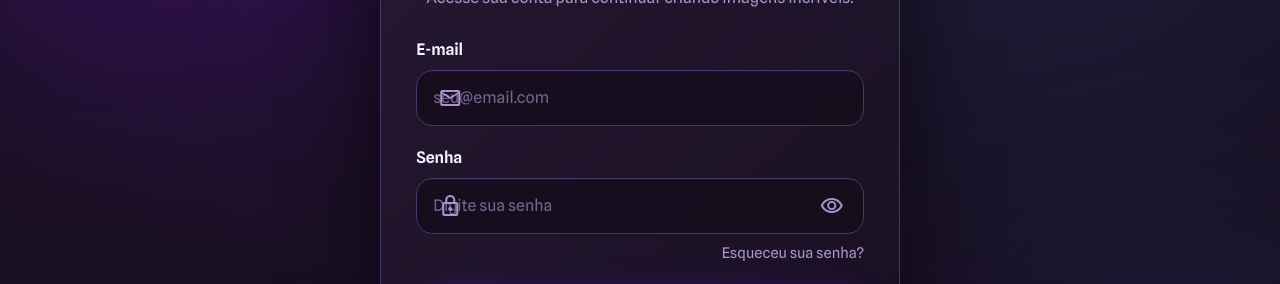
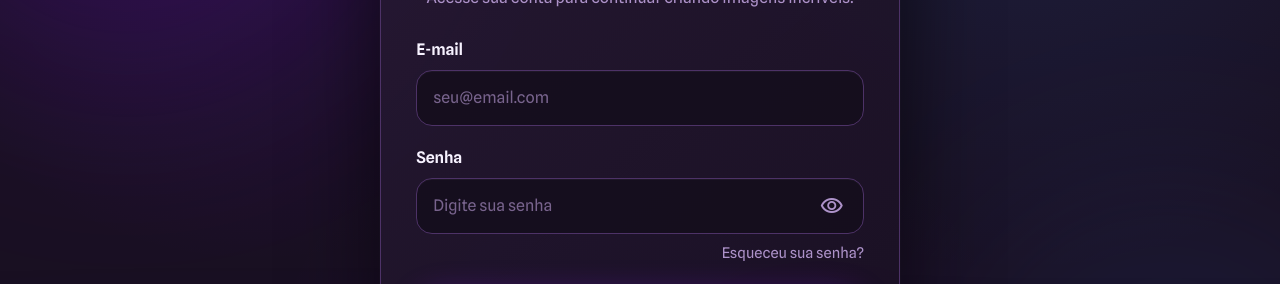
Before and after one commit to ingridesouza/ImagAIne, a React app in the folder frontend/: page /login in a window 1280 px wide. Shown: the part 283-567 px from the top of the page. Built offline with nearby package versions, Linux system fonts and the light colour scheme; no server answers; the HTML template or start-up script is replaced by a standard one.

Commit message:
Remove icons from LoginForm and adjust input padding
Removed the email and password icons from the LoginForm component and updated the input field padding in global.css to reflect the absence of icons.

```diff
--- a/frontend/src/features/auth/components/LoginForm.tsx
+++ b/frontend/src/features/auth/components/LoginForm.tsx
@@ -58,9 +58,6 @@ export const LoginForm = () => {
       <div className="auth-field">
         <label htmlFor="email">E-mail</label>
         <div className="auth-input">
-          <span className="auth-input__icon material-symbols-outlined" aria-hidden>
-            mail
-          </span>
           <Input
             id="email"
             type="email"
@@ -76,9 +73,6 @@ export const LoginForm = () => {
       <div className="auth-field">
         <label htmlFor="password">Senha</label>
         <div className="auth-input">
-          <span className="auth-input__icon material-symbols-outlined" aria-hidden>
-            lock
-          </span>
           <Input
             id="password"
             type={showPassword ? 'text' : 'password'}
--- a/frontend/src/styles/global.css
+++ b/frontend/src/styles/global.css
@@ -730,7 +730,7 @@ button {
 }
 
 .auth-input__field {
-  padding-left: 3.6rem;
+  padding-left: 1rem;
   padding-right: 3.25rem;
 }
 
```
